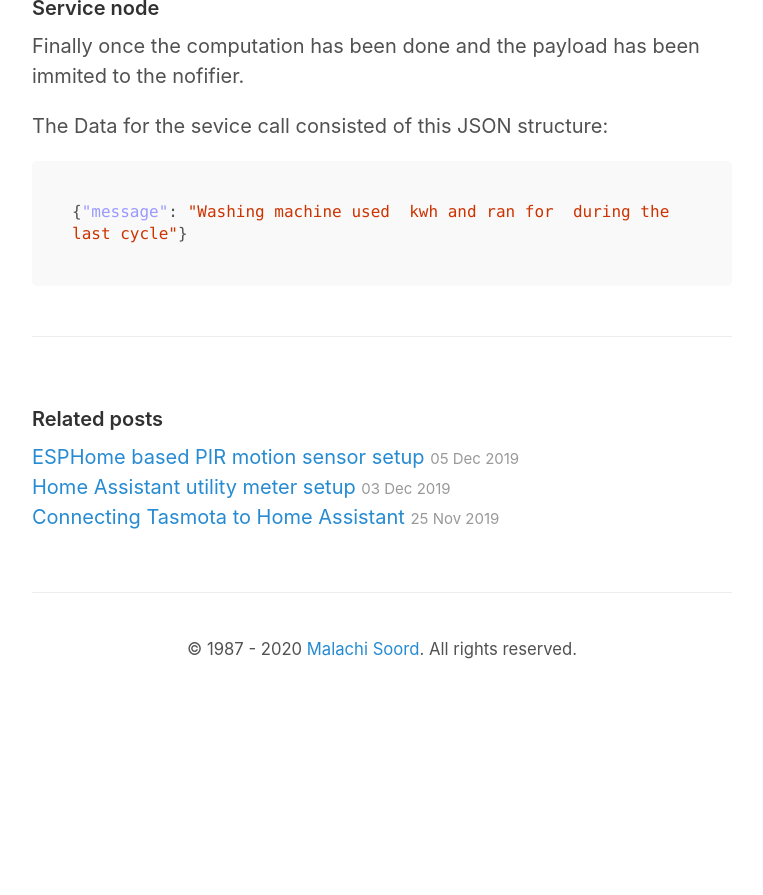
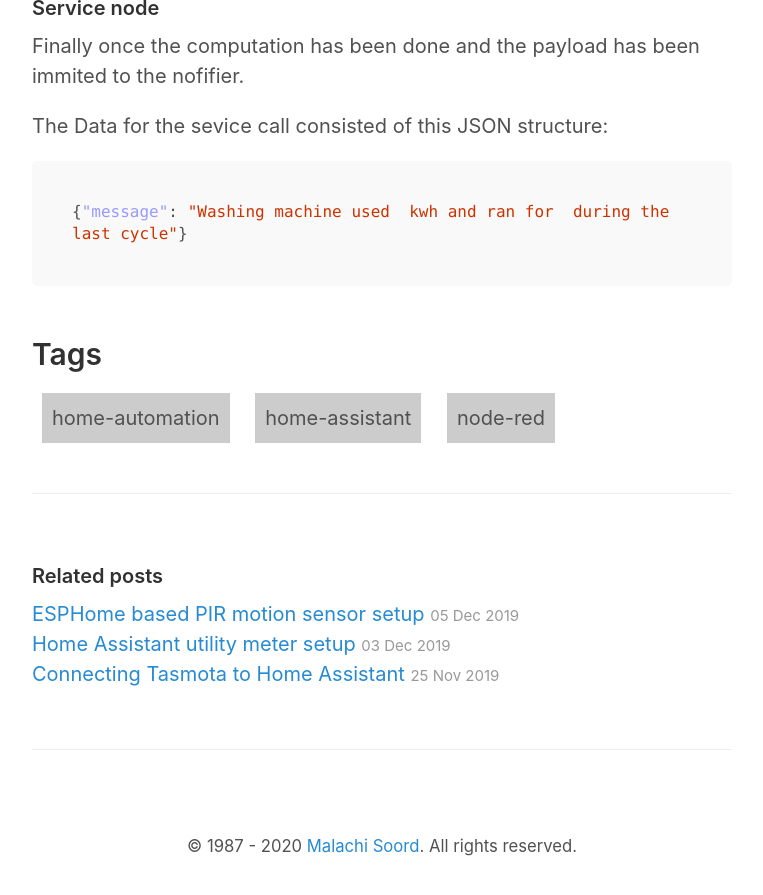
Before and after one commit to inverse/personal-site, a Jekyll site: the page built from _posts/2020-04-08-washing-machine-cycle-notifications.md, in a window 1280 px wide and 900 px high, scrolled down 3560 px. Shown: the top 895 px of the window, without its empty margins (258-1021 px from the left). Built offline with Jekyll 4.4.1, drawn with Linux system fonts in a browser that asks for light colours; nearby versions of some CDN libraries; comment, search, counter and statistics services are not loaded; before the commit the page ends 4263 px from its top, so only the background shows below that.

Commit message:
Add tags and comments

```diff
--- a/_posts/2020-04-08-washing-machine-cycle-notifications.md
+++ b/_posts/2020-04-08-washing-machine-cycle-notifications.md
@@ -2,6 +2,11 @@
 layout: post
 title: Washing Machine Cycle Notifications
 date: 2020-04-08 21:16 +0200
+comments: true
+tags:
+- home-automation
+- home-assistant
+- node-red
 ---
 
 In this post I will explain how I hooked up our normal washing machine to provide some power usage insights, such as sending notifications that include the cycle time and power consumption.
```
